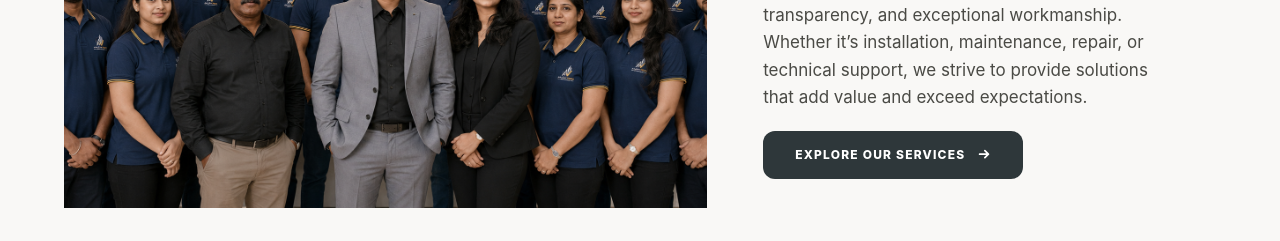
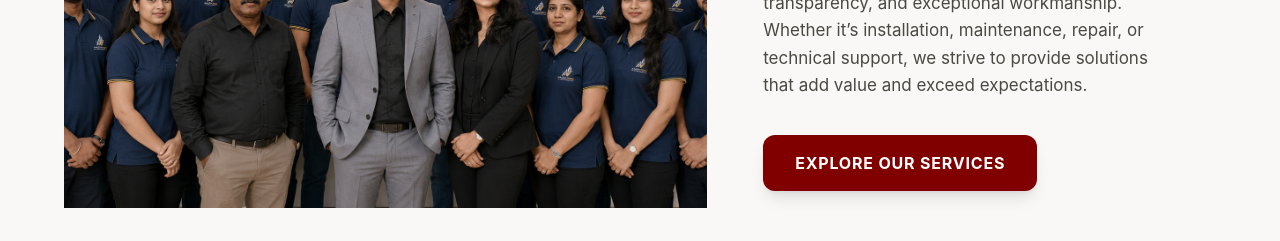
Before and after one commit to Abhishekn1234/vison_frontend_aalizah, a React (Vite) app: page /about in a window 1280 px wide. Shown: the part 1480-1721 px from the top of the page. Built offline with nearby package versions, Linux system fonts and the light colour scheme.

Commit message:
services

```diff
--- a/src/components/About/AboutHero.tsx
+++ b/src/components/About/AboutHero.tsx
@@ -1,7 +1,7 @@
 import FadeIn from "../common/FadeIn";
-import { Button } from "../common/Button";
+
 import { useEffect, useRef, useState } from "react";
-import { useNavigate } from "react-router-dom";
+import { Link} from "react-router-dom";
 
 export default function Hero() {
   const [rotation, setRotation] = useState(0);
@@ -25,7 +25,7 @@ export default function Hero() {
     window.addEventListener("scroll", handleScroll, { passive: true });
     return () => window.removeEventListener("scroll", handleScroll);
   }, []);
-  const navigate=useNavigate();
+
   return (
     <section className="bg-[#f9f8f6] py-14 md:py-20 lg:py-28 font-sans overflow-hidden select-none">
       <FadeIn>
@@ -134,9 +134,24 @@ export default function Hero() {
                     exceed expectations.
                 </p>
 
-              <Button onClick={()=>navigate('/services')} className="mt-4" variant="primary">
-                  EXPLORE OUR SERVICES
-                </Button>
+             <Link
+  to="/services"
+  className="
+    mt-4 inline-flex items-center justify-center
+    bg-[#800000]
+    text-white
+    px-8 py-4
+    rounded-xl
+    font-bold
+    uppercase
+    tracking-wider
+    shadow-lg
+    hover:bg-[#650000]
+    transition-all duration-300
+  "
+>
+  Explore Our Services
+</Link>
               </div>
             </div>
           </div>
--- a/src/components/Contact/ContactFeatured.tsx
+++ b/src/components/Contact/ContactFeatured.tsx
@@ -1,9 +1,9 @@
 import Button from "../common/Button";
 import FadeIn from "../common/FadeIn";
    import { motion } from "framer-motion";
-
+import {useNavigate} from "react-router-dom";
 export default function ContactFeatured() {
-
+    const navigate=useNavigate();
   return (
     <section className="bg-gray-100 pt-16 pb-12 px-4 text-center">
         <FadeIn>
@@ -60,7 +60,7 @@ export default function ContactFeatured() {
           Your trusted maintenance partner — just a call away.
         </p>
 
-        <Button variant="primary" className="bg-[#800000] hover:bg-emerald-600 text-white font-semibold text-xs tracking-wider uppercase py-3.5 px-6 rounded-md inline-flex items-center gap-2 transition-all">
+        <Button variant="primary" onClick={()=>navigate('/services')} className="bg-[#800000] hover:bg-emerald-600 text-white font-semibold text-xs tracking-wider uppercase py-3.5 px-6 rounded-md inline-flex items-center gap-2 transition-all">
           View All Services
 
         </Button>
```
